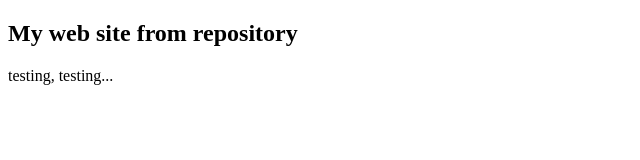
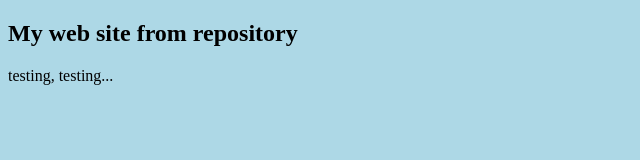
Before and after one commit to isudarev/isudarev.github.io, a plain HTML site: page index.html in a window 1280 px wide. Shown: the whole page, without its empty margins (0-640 px from the left). Drawn offline with Linux system fonts and the light colour scheme.

Commit message:
added css

```diff
--- a/index.html
+++ b/index.html
@@ -1,3 +1,8 @@
 <!DOCTYPE html>
+<head>
+<link href="main.css" rel="stylesheet" type="text/css" />
+</head>
+<body>
 <h2>My web site from repository</h2>
 <p>testing, testing...</p>
+</body>
```
